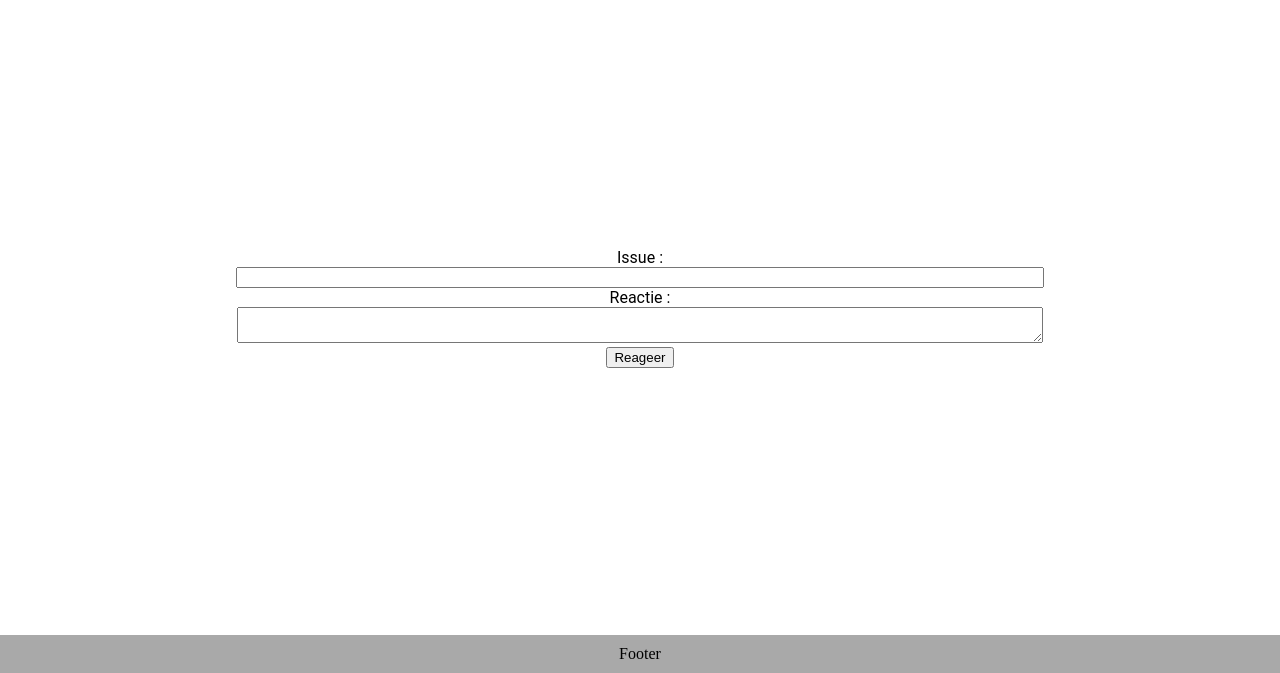
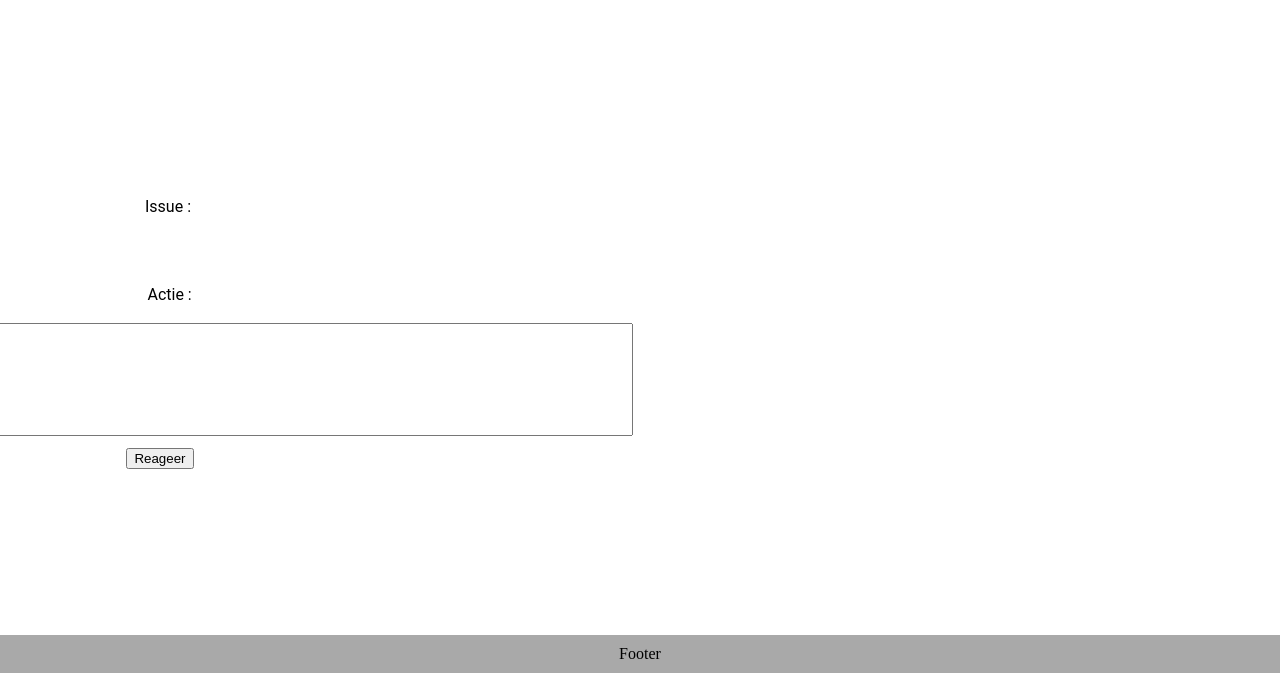
Before and after one commit to bataninkovic/The_Coders, a PHP site: page /index.php?page=reacttoticket in a window 1280 px wide. Shown: the part 165-838 px from the top of the page. Run offline with PHP 8.4, Linux system fonts and the light colour scheme; data that the repository does not hold is empty.

Commit message:
no message

```diff
--- a/mytickets.php
+++ b/mytickets.php
@@ -28,7 +28,7 @@
                 $id = $row['id'];
 
 
-                echo "<tr><td>".$onderwerp."</td><div id='myissue'><td>".$issue."</td></div><td>".$tijd."</td><td><div id='reageerknop'><a href='?page=reacttoticket&ticket_id=".$id."'><input type='button' value='Reageer' </div></a></td><td><div id='removebtn'><a href=''><input type='button' value='Verwijderen'></div></td></tr>";
+                echo "<tr><td>".$onderwerp."</td><div id='myissue'><td>".$issue."</td></div><td>".$tijd."</td><td><div id='reageerknop'><a href='?page=reacttoticket&ticket_id=".$id."'><input type='button' value='Bekijk' </div></a></td><td><div id='removebtn'><a href=''><input type='button' value='Verwijderen'></div></td></tr>";
             }
               echo "</table><br/><br/></div>";
               mysqli_close($link)
--- a/reacttoticket.php
+++ b/reacttoticket.php
@@ -1,25 +1,4 @@
-<html>
-    <head>
-        <meta charset="UTF-8">
-        <title>Mijn Tickets</title>
-        <link rel="stylesheet" href="style.css">
 
-    </head>
-    <body
-        <div id="formulier">
-        <form method="post">
-            Issue :<br>
-            <input  method="get" id="ticket" type="text" name="ticketissue" style="width: 60em; text-align:left"></br>
-            Reactie : <br>
-            <textarea id="reactieveld" class="reactieveld" type="text" name="reactieveld" style="width: 60em; text-align:left"></textarea>
-            <div id="verzendknop"><input type="submit" name="verzendknop" value="Reageer" action="customerform.php"></div>
-        </form>
-        </div>
-
-
-
-    </body>
-</html>
  <?php
         $link = mysqli_connect("localhost", "root", "7b4cd", "tickets") or die ("cannot connect to database");
         ?>
@@ -32,11 +11,33 @@
             $sql = "SELECT * FROM tickets WHERE id = $id";
             $result = mysqli_query($link, $sql) or die ("Cannot select data from database");
 
-            echo $id;
             while ($row = mysqli_fetch_array($result)) {
-            echo $row['issue'];
+
+                echo '<table class="reacttoticketfield"><td style="border: 1px solid black;">'. $row['issue'] . '</td></table>';
 }
 
 
 
 ?>
+
+<html>
+    <head>
+        <meta charset="UTF-8">
+        <title>Mijn Tickets</title>
+        <link rel="stylesheet" href="style.css">
+
+    </head>
+    <body
+        <div id="formulier">
+        <form method="post">
+            <div id="issue">Issue :</div>
+            <div id="actie">Actie : </div><br>
+            <textarea id="reactieveld" class="reactieveld" type="text" name="reactieveld" style="text-align:left"></textarea>
+            <div id="reactiebtn"><input type="submit" name="reactiebtn" value="Reageer" action="customerform.php"></div>
+        </form>
+        </div>
+
+
+
+    </body>
+</html>
--- a/style.css
+++ b/style.css
@@ -69,8 +69,48 @@ body {
     margin: -2px;
 }
 
+#reactieveld{
+    position: relative;
+    top: 3em;
+    left: -36em;
+    height: 60px;
+    resize: none;
+    width: 70.5em;
+    height: 8em;
+}
+
+#reactiebtn{
+    position: relative;
+    top : 3em;
+    left: -30em;
+}
+
+#actie{
+    position: relative;
+    left: -29.4em;
+    top: 3.1em;
+    margin: 10px;
+}
+
+#issue{
+    position: relative;
+    left: -29.5em;
+    top: -0.6em;
+    margin: 10px;
+}
+
+.reacttoticketfield{
+    text-align: center;
+    position: relative;
+    top: -3.5em;
+    left: 29.6em;
+    width: 60em;
+    height: 3em;
+}
+
 #succesmsg{
     text-align: center;
+    top: 46.4em;
 }
 
 .Ticksys {
```
